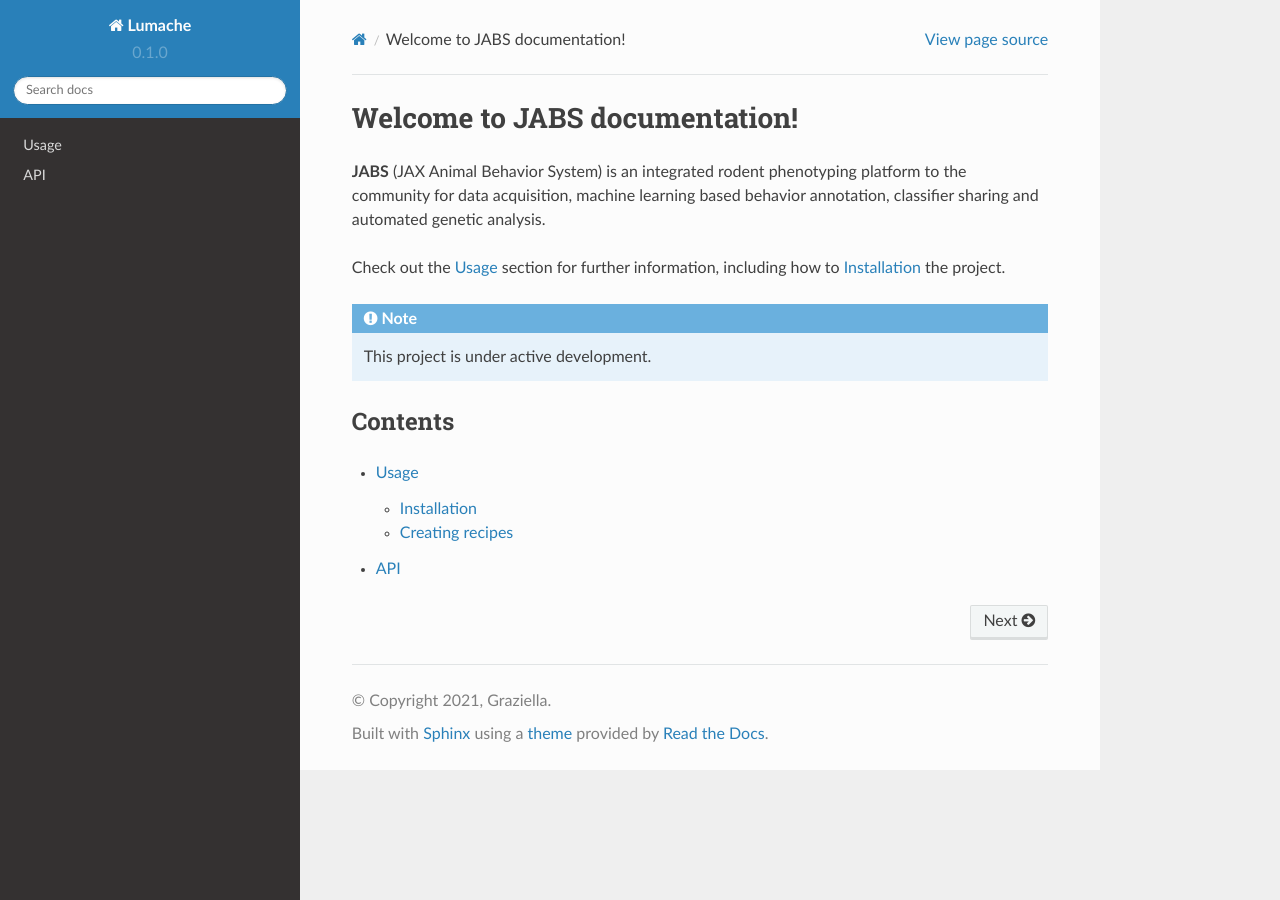
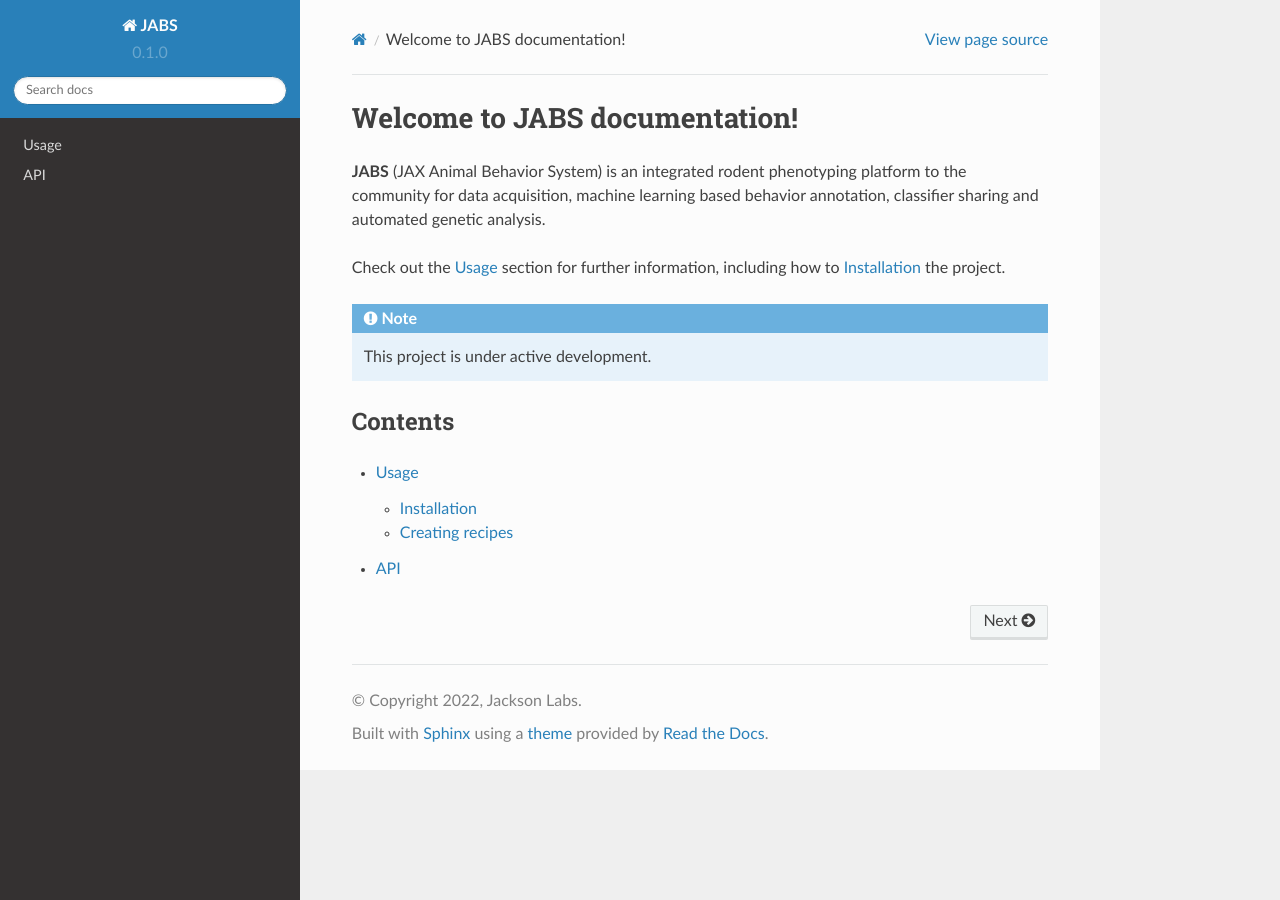
Before and after one commit to KumarLabJax/JABS-behavior-classifier, a Sphinx documentation site: the page built from docs/source/index.rst, in a window 1280 px wide. Built offline with Sphinx 7.4.7 and the Read the Docs theme 2.0.0, drawn with Linux system fonts in a browser that asks for light colours.

Commit message:
Update conf.py

```diff
--- a/docs/source/conf.py
+++ b/docs/source/conf.py
@@ -2,9 +2,9 @@
 
 # -- Project information
 
-project = 'Lumache'
-copyright = '2021, Graziella'
-author = 'Graziella'
+project = 'JABS'
+copyright = '2022, Jackson Labs'
+author = 'KumarLab'
 
 release = '0.1'
 version = '0.1.0'
```
